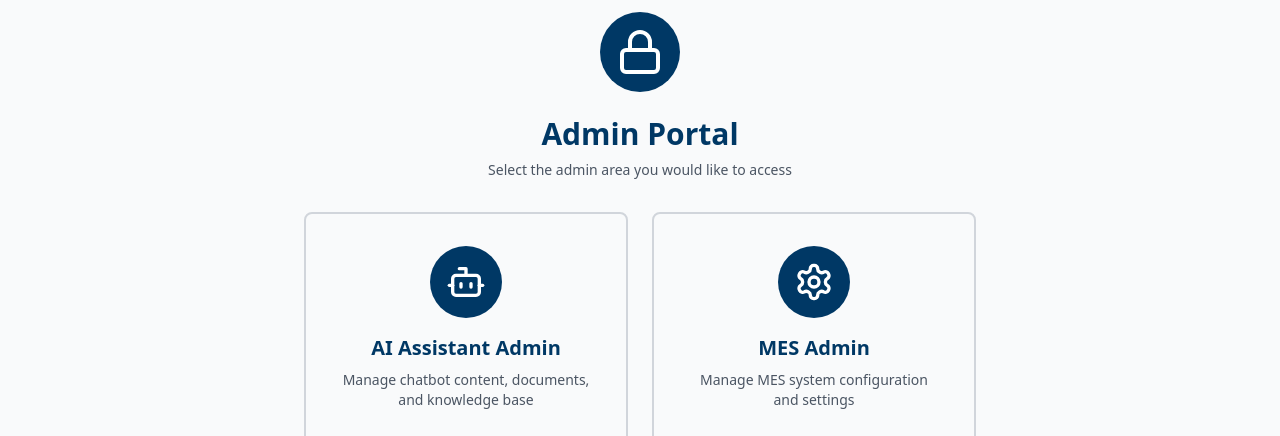
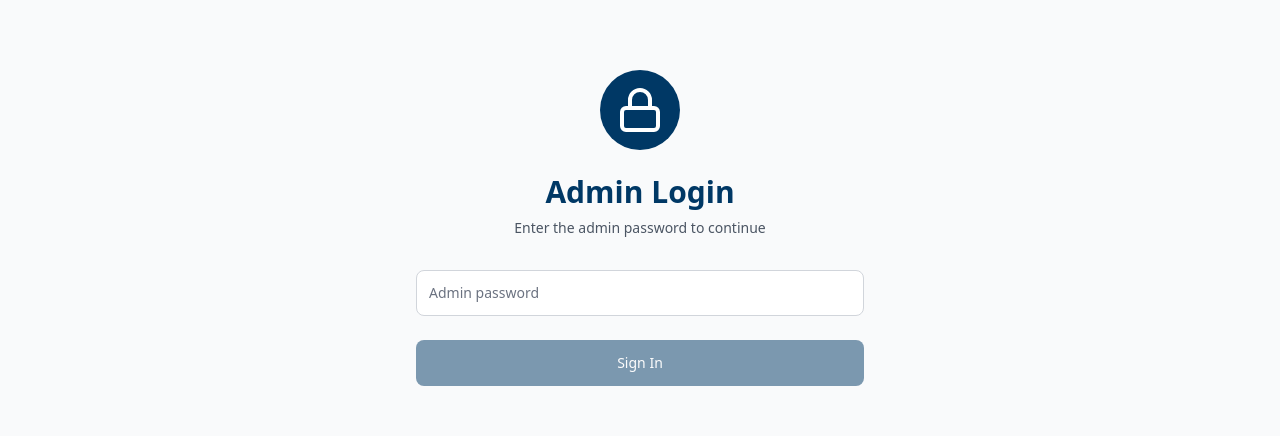
Before and after one commit to kjsuther/sbmeswebsite, a React (Vite) app: page /admin/login in a window 1280 px wide. Shown: the part 252-688 px from the top of the page. Built offline with nearby package versions, Linux system fonts and the light colour scheme; no server answers; the HTML template or start-up script is replaced by a standard one.

Commit message:
Updated AdminLogin.tsx

```diff
--- a/src/pages/AdminLogin.tsx
+++ b/src/pages/AdminLogin.tsx
@@ -1,12 +1,43 @@
-import React, { useState } from 'react';
+import React, { useState, useEffect } from 'react';
 import { useNavigate } from 'react-router-dom';
 import { Lock, Bot, Settings } from 'lucide-react';
+import { verifyAdminPassword, createAdminSession, isAdminAuthenticated } from '../lib/adminAuth';
 
 type AdminType = 'ai-assistant' | 'mes' | null;
 
 const AdminLogin: React.FC = () => {
-  const [selectedAdmin, setSelectedAdmin] = useState<AdminType>(null);
+  const [isAuthenticated, setIsAuthenticated] = useState(false);
+  const [password, setPassword] = useState('');
+  const [error, setError] = useState('');
+  const [isLoading, setIsLoading] = useState(false);
   const navigate = useNavigate();
+
+  useEffect(() => {
+    if (isAdminAuthenticated()) {
+      setIsAuthenticated(true);
+    }
+  }, []);
+
+  const handleSubmit = async (e: React.FormEvent) => {
+    e.preventDefault();
+    setError('');
+    setIsLoading(true);
+
+    try {
+      const isValid = await verifyAdminPassword(password);
+
+      if (isValid) {
+        createAdminSession();
+        setIsAuthenticated(true);
+      } else {
+        setError('Invalid password');
+      }
+    } catch (err) {
+      setError('An error occurred. Please try again.');
+    } finally {
+      setIsLoading(false);
+    }
+  };
 
   const handleAdminSelect = (type: AdminType) => {
     if (type === 'ai-assistant') {
@@ -15,6 +46,62 @@ const AdminLogin: React.FC = () => {
       navigate('/mes-admin');
     }
   };
+
+  if (!isAuthenticated) {
+    return (
+      <div className="min-h-screen bg-gray-50 flex items-center justify-center py-12 px-4 sm:px-6 lg:px-8">
+        <div className="max-w-md w-full space-y-8">
+          <div>
+            <div className="flex justify-center">
+              <div className="bg-mn-primary rounded-full p-4">
+                <Lock className="h-12 w-12 text-white" />
+              </div>
+            </div>
+            <h2 className="mt-6 text-center text-3xl font-bold text-mn-primary">
+              Admin Login
+            </h2>
+            <p className="mt-2 text-center text-sm text-gray-600">
+              Enter the admin password to continue
+            </p>
+          </div>
+          <form className="mt-8 space-y-6" onSubmit={handleSubmit}>
+            <div>
+              <label htmlFor="password" className="sr-only">
+                Password
+              </label>
+              <input
+                id="password"
+                name="password"
+                type="password"
+                required
+                value={password}
+                onChange={(e) => setPassword(e.target.value)}
+                className="appearance-none rounded-lg relative block w-full px-3 py-3 border border-gray-300 placeholder-gray-500 text-gray-900 focus:outline-none focus:ring-mn-accent-teal focus:border-mn-accent-teal focus:z-10 sm:text-sm"
+                placeholder="Admin password"
+                disabled={isLoading}
+              />
+            </div>
+
+            {error && (
+              <div className="bg-red-50 border border-red-200 text-red-600 px-4 py-3 rounded-lg text-sm">
+                {error}
+              </div>
+            )}
+
+            <div>
+              <button
+                type="submit"
+                disabled={isLoading || !password}
+                className="group relative w-full flex justify-center py-3 px-4 border border-transparent text-sm font-medium rounded-lg text-white bg-mn-primary hover:bg-mn-accent-teal focus:outline-none focus:ring-2 focus:ring-offset-2 focus:ring-mn-accent-teal disabled:opacity-50 disabled:cursor-not-allowed transition-colors"
+              >
+                {isLoading ? 'Verifying...' : 'Sign In'}
+              </button>
+            </div>
+          </form>
+        </div>
+      </div>
+    );
+  }
 
   return (
     <div className="min-h-screen bg-gray-50 flex items-center justify-center py-12 px-4 sm:px-6 lg:px-8">
```
